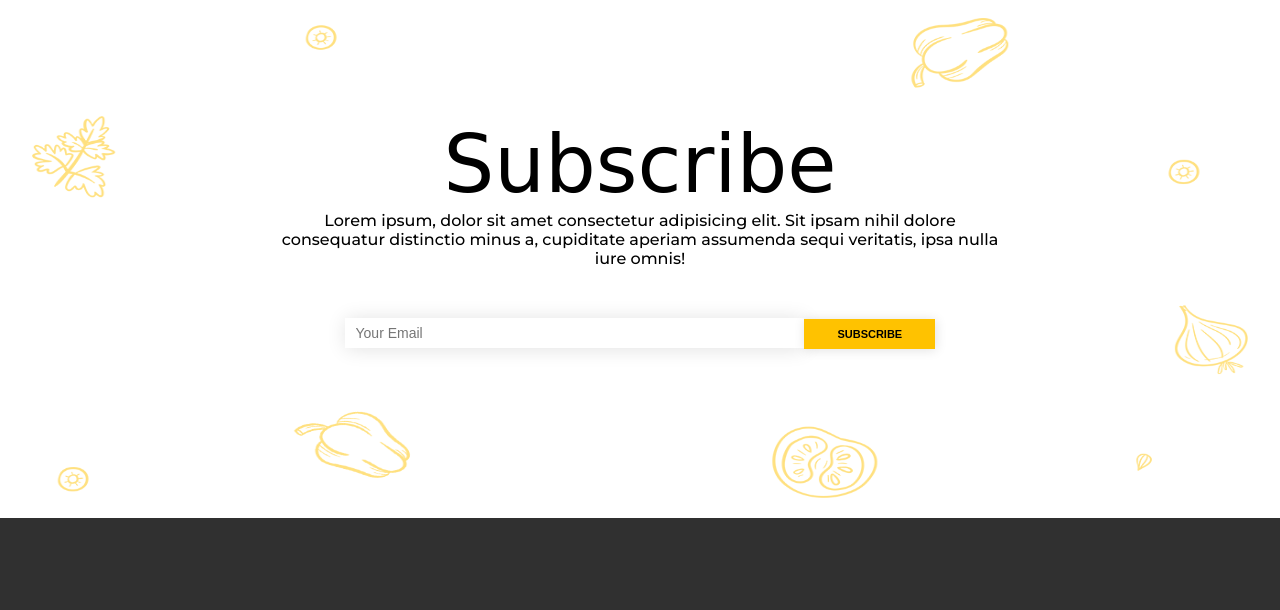
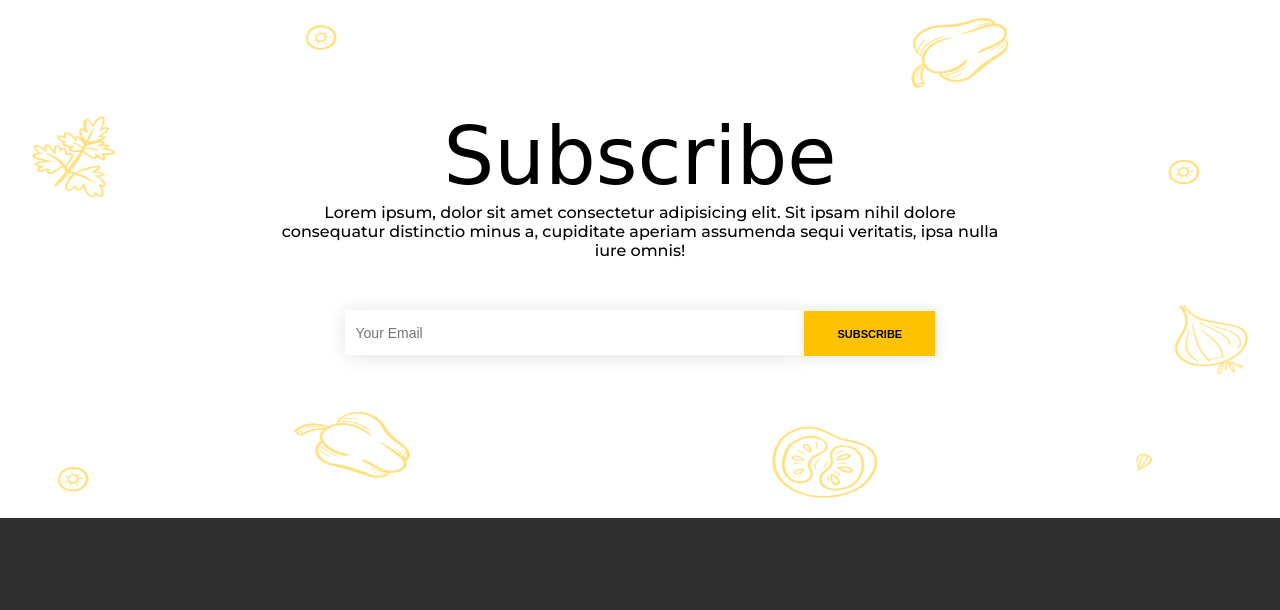
Before and after one commit to MohammadTaha0/PSD-TO-HTML-01, a plain HTML site: page index.html in a window 1280 px wide. Shown: the part 3838-4448 px from the top of the page. Drawn offline with nearby package versions, Linux system fonts and the light colour scheme; a web font is replaced by a local one.

Commit message:
incraese height of subscribe input and button element

```diff
--- a/assets/css/style.css
+++ b/assets/css/style.css
@@ -517,7 +517,7 @@ nav ul li button {
 }
 .subscribe .inner_cont .inp_cont input[type="text"] {
   width: 70%;
-  height: 30px;
+  height: 45px;
   border: 1px solid transparent;
   padding-left: 10px;
   border-right: 0px solid transparent;
@@ -535,7 +535,7 @@ nav ul li button {
 }
 .subscribe .inner_cont .inp_cont input[type="submit"] {
   width: 20%;
-  height: 30px;
+  height: 45px;
   border: 1px solid transparent;
   box-shadow: 1px 1px 12px 0px rgba(0, 0, 0, 0.122);
   background: var(--warning);
```
